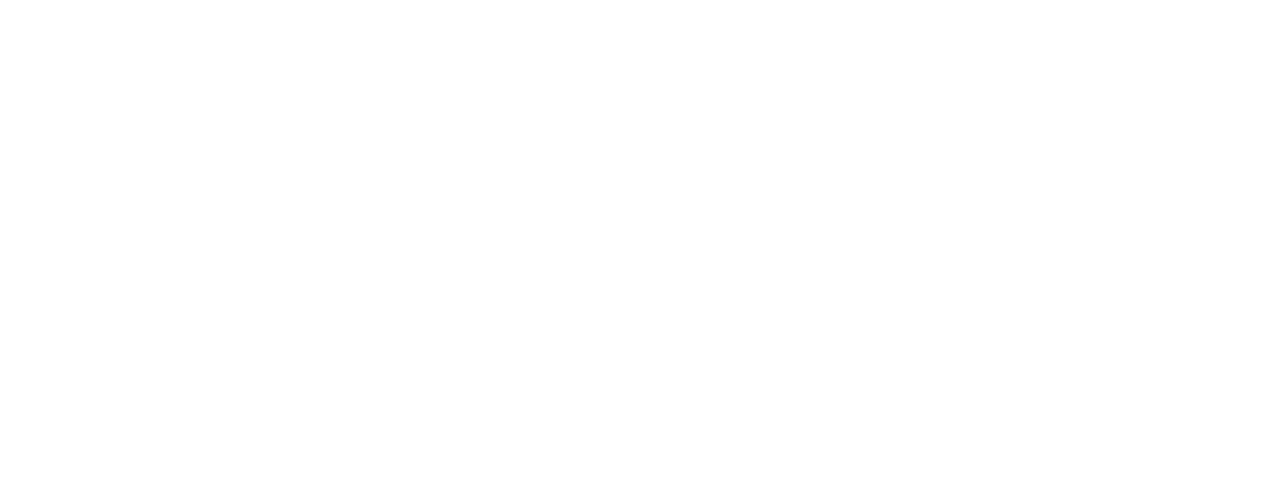
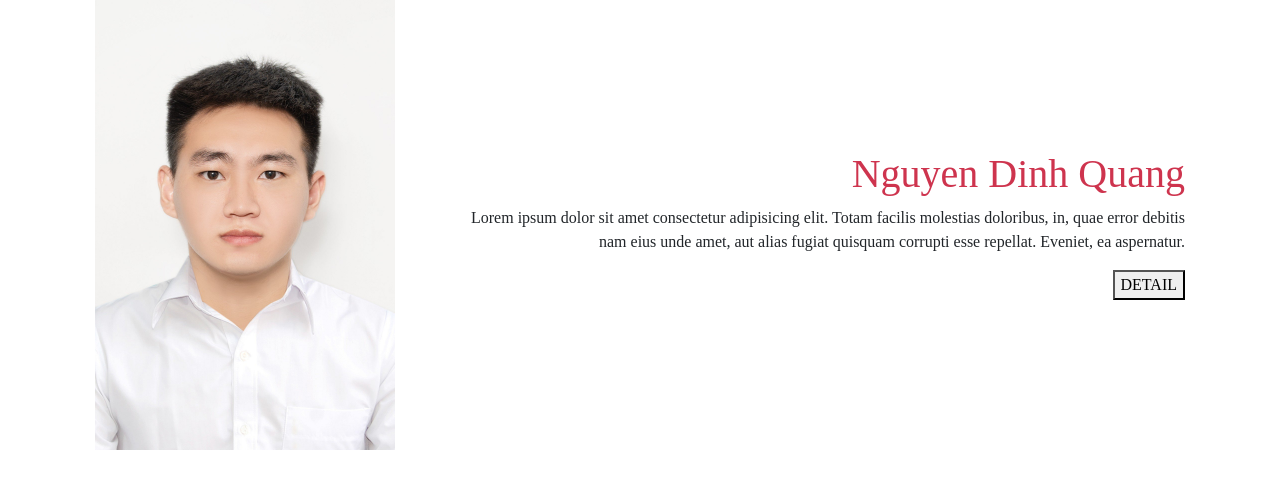
Before and after one commit to quangnd082/MAT3542_WebDevelopment-, a plain HTML site: page Lab4/HTML/b2.html in a window 1280 px wide. Drawn offline with nearby package versions, Linux system fonts and the light colour scheme; files that its build step writes are made by us from their sources.

Commit message:
exercise 12

```diff
--- /dev/null
+++ b/Lab4/CSS/b2.css
@@ -0,0 +1,28 @@
+body{
+    display: flex;
+    justify-content: center;
+    font-family: 'Times New Roman', Times, serif;
+    align-items: center;
+
+}
+
+.container{
+    text-align: left;
+    display: flex;
+    align-items: center;
+}
+
+.container .content{
+    flex: 2;
+    text-align: right;
+    margin-right: 10px;
+}
+
+.container h1{
+    color: rgb(206, 52, 78);
+}
+.container .img{
+    flex: 1;
+    margin-left: 10px;
+    padding: 0;
+}
--- a/Lab4/HTML/b2.html
+++ b/Lab4/HTML/b2.html
@@ -7,13 +7,22 @@
 <meta name="Description" content="Enter your description here"/>
 <link rel="stylesheet" href="https://cdnjs.cloudflare.com/ajax/libs/twitter-bootstrap/4.6.0/css/bootstrap.min.css">
 <link rel="stylesheet" href="https://cdnjs.cloudflare.com/ajax/libs/font-awesome/5.15.4/css/all.min.css">
-<link rel="stylesheet" href="assets/css/style.css">
+<link rel="stylesheet" href="../CSS/b2.css">
 <title>Exersise 2 Lab 4</title>
 </head>
 <body>
+    <div class="container">
+        <div class="img">
+            <img src="../Assets/Images/anhthe.jpg" alt="quangdz" width="300">
+        </div>
+        <div class="content">
+            <h1>Nguyen Dinh Quang</h1>
+            <p>Lorem ipsum dolor sit amet consectetur adipisicing elit. Totam facilis molestias doloribus, in, quae error debitis nam eius unde amet, aut alias fugiat quisquam corrupti esse repellat. Eveniet, ea aspernatur.</p>
+            <button>DETAIL</button>
+        </div>
+    </div>
 
-<script src="https://cdnjs.cloudflare.com/ajax/libs/jquery/3.5.1/jquery.slim.min.js"></script>
-<script src="https://cdnjs.cloudflare.com/ajax/libs/popper.js/1.16.1/umd/popper.min.js"></script>
-<script src="https://cdnjs.cloudflare.com/ajax/libs/twitter-bootstrap/4.6.0/js/bootstrap.min.js"></script>
+
+
 </body>
 </html>
```
Also changed, not shown: Lab4/Assets/Images/anhthe.jpg (added), Lab4/CSS/b3.css (added), Lab4/HTML/b3.html (added).
